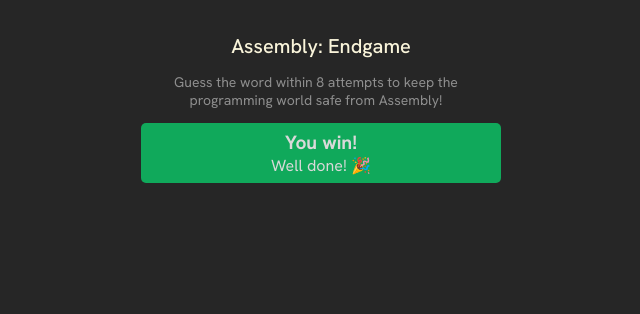
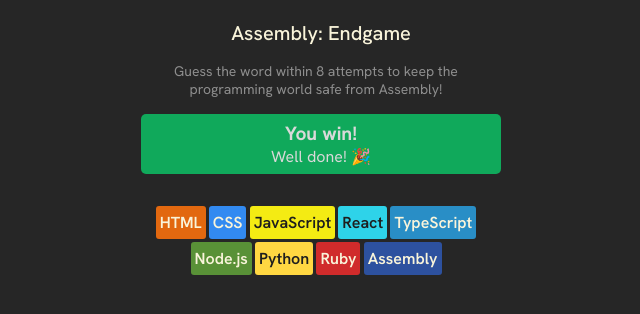
Before and after one commit to Muno7/assembly_endgame, a React (Vite) app: page / in a window 1280 px wide. Shown: the top 314 px of the page, without its empty margins (319-959 px from the left). Built offline with nearby package versions, Linux system fonts and the light colour scheme.

Commit message:
Created the section for the languages/chips

```diff
--- a/src/App.jsx
+++ b/src/App.jsx
@@ -1,4 +1,20 @@
 import React from 'react'
+import { languages } from './languages'
+
+const languageElements = languages.map(lang => {
+  const styles = {
+    backgroundColor: lang.backgroundColor,
+    color: lang.color}
+  return (
+    <p
+      className='lang'
+      key={lang.name}
+      style={styles}
+    >
+      {lang.name}
+    </p>
+  )
+})
 
 export default function AssemblyEndgame() {
   return (
@@ -12,6 +28,9 @@
           <p>Well done! 🎉</p>
           </div>
       </header>
+      <section className='languages-container'>
+        {languageElements}
+      </section>
     </main>
   )
 }
--- a/src/index.css
+++ b/src/index.css
@@ -1,5 +1,6 @@
 * {
   box-sizing: border-box;
+  margin: 0;
 }
 
 body {
@@ -13,8 +14,17 @@
   justify-content: center;
 }
 
+main {
+  display: flex;
+  flex-direction: column;
+  gap: 2rem;
+}
+
 header {
   text-align: center;
+  display: flex;
+  flex-direction: column;
+  gap: 1rem;
 }
 
 header > h1 {
@@ -48,3 +58,18 @@
 .game-status > p {
   margin: 0;
 }
+
+.languages-container {
+  display: flex;
+  justify-content: center;
+  align-items: center;
+  max-width: 350px;
+  flex-wrap: wrap;
+  gap: 0.2rem;
+}
+
+.lang {
+  border-radius: 3px;
+  padding: 6px 4px;
+  font-weight: 600;
+}
--- /dev/null
+++ b/src/languages.js
@@ -0,0 +1,47 @@
+export const languages = [
+  {
+      name: "HTML",
+      backgroundColor: "#E2680F",
+      color: "#F9F4DA",
+  },
+  {
+      name: "CSS",
+      backgroundColor: "#328AF1",
+      color: "#F9F4DA",
+  },
+  {
+      name: "JavaScript",
+      backgroundColor: "#F4EB13",
+      color: "#1E1E1E",
+  },
+  {
+      name: "React",
+      backgroundColor: "#2ED3E9",
+      color: "#1E1E1E",
+  },
+  {
+      name: "TypeScript",
+      backgroundColor: "#298EC6",
+      color: "#F9F4DA",
+  },
+  {
+      name: "Node.js",
+      backgroundColor: "#599137",
+      color: "#F9F4DA",
+  },
+  {
+      name: "Python",
+      backgroundColor: "#FFD742",
+      color: "#1E1E1E",
+  },
+  {
+      name: "Ruby",
+      backgroundColor: "#D02B2B",
+      color: "#F9F4DA",
+  },
+  {
+      name: "Assembly",
+      backgroundColor: "#2D519F",
+      color: "#F9F4DA",
+  },
+]
```
Lines whose indentation alone changed are shown as unchanged.
